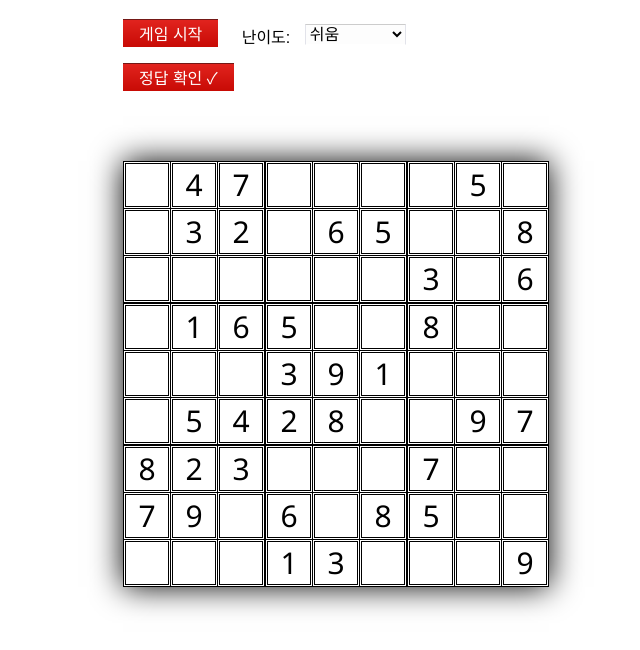
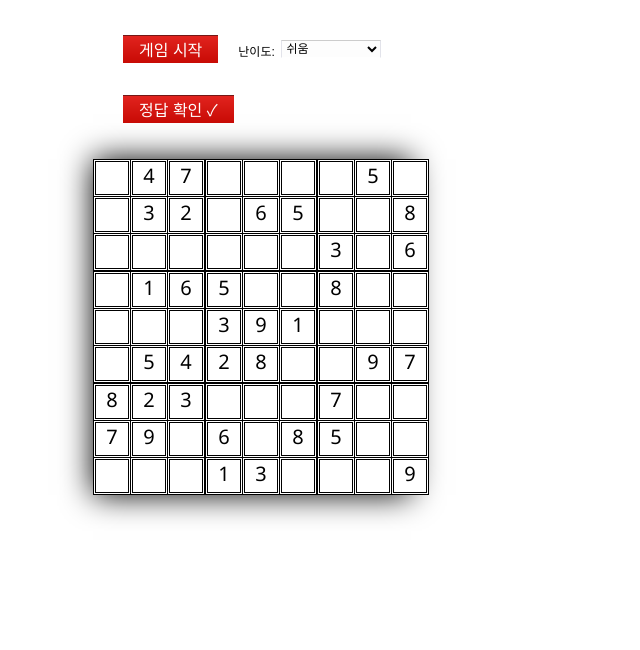
Before and after one commit to szara7678/Sudoku-master, a plain HTML site: page index.html in a window 1280 px wide. Shown: the part 70-720 px from the top of the page, without its empty margins (67-707 px from the left). Drawn offline with Linux system fonts and the light colour scheme; files whose address does not match are found by name.

Commit message:
크기조정6

```diff
--- a/demo.css
+++ b/demo.css
@@ -2,7 +2,7 @@ html,body
 {
     margin: 0;
     padding: 0;
-    overflow: hidden;  /* 스크롤바 제거 */
+    overflow: auto;  /* 스크롤바 제거 */
     width: 100%;       /* 최대 너비 설정 */
     height: 100%;      /* 최대 높이 설정 */
 }
@@ -77,8 +77,9 @@ a:hover
 
 #sudokuBoard
 {
-    width: 426px;
-    margin-left: 40px;
+    width: 318px;
+    margin-left: 10px;
+    margin-top: 20px;
     float: left;
     box-shadow: 0px 0px 30px #000000;
     -moz-box-shadow: 0px 0px 30px rgba(0, 0, 0, 0.51);
@@ -117,16 +118,16 @@ td.boardCellGroupA,td.boardCellGroupB
 
 td.boardCellGroupA td.boardCell
 {
-    width: 44px;
-    height: 44px;
+    width: 32px;
+    height: 32px;
     border: 1px solid #ffffff;
     background-color: #ffffff;
 }
 
 td.boardCellGroupB td.boardCell
 {
-    width: 44px;
-    height: 44px;
+    width: 32px;
+    height: 32px;
     border: 1px solid #ffffff;
     background-color: #ffffff;
 }
@@ -136,14 +137,14 @@ td.boardCellGroupB td.boardCell
     font-family: Segoe UI, Arial;
     text-align: center;
     vertical-align: middle;
-    font-size: 30px;
+    font-size: 20px;
     color: #000000;
 }
 
 .staticValue,.editValue
 {
-    width: 42px;
-    height: 42px;
+    width: 32px;
+    height: 32px;
     padding: 0px;
     margin: 0px;
     border: 1px solid #000000;
@@ -158,8 +159,8 @@ label
 {
     position: relative;
     top: 3px;
-    line-height: 24px;
-    font-size: 16px;
+    line-height: 20px;
+    font-size: 12px;
     color: #000000;
     margin-left: 20px;
 }
@@ -169,7 +170,7 @@ select
     font-family: Arial;
     color: #000000;
     font-weight: normal;
-    font-size: 16px;
+    font-size: 12px;
     border-top: solid 1px #CCCCCC;
     border-left: solid 1px #E2E3EA;
     border-bottom: solid 1px #FFFFFF;
@@ -195,17 +196,16 @@ select
 .editValue input
 {
     font-family: Segoe UI, Arial;
-    font-size: 30px;
+    font-size: 24px;
     color: #f10a0a;
-    width: 44px;
-    /*height: 44px;*/
+    width: 32px;
+    height: 32px;
     padding: 0px;
     border: 0px;
     background: none !important;
     text-align: center;
     vertical-align: middle;
     position: relative;
-    left: -1px;
 }
 
 input[type="submit"]
@@ -239,10 +239,11 @@ input[type="submit"].gameControls
 
 .gameControlSet
 {
-    height: 142px;
+    height: 60px;
     position: relative;
-    top: -8px;
     margin-left: 40px;
+    display: flex;        /* Flexbox 모델을 사용하여 자식 요소들을 행으로 배치 */
+    align-items: center;  /* 자식 요소들을 세로 중앙에 맞춤 */
 }
 
 #buttonSolve
@@ -283,6 +284,7 @@ small
     font-size: 18px;
     font-weight: bold;
     color: #000000;
+    margin-left: 20px;
 }
 
 .errorsFound
@@ -290,6 +292,7 @@ small
     font-size: 18px;
     font-weight: bold;
     color: #f10a0a;
+    margin-left: 20px;
 }
 
 .error
--- a/index.html
+++ b/index.html
@@ -10,7 +10,7 @@
         <meta name="msapplication-starturl" content="https://internetexplorer.github.io/Sudoku/" />
         <meta name="msapplication-navbutton-color" content="#C40502" />
         <meta http-equiv="X-UA-Compatible" content="IE=edge" />
-        <meta name="viewport" content="width=device-width, initial-scale=0.7">
+        <meta name="viewport" content="width=device-width, initial-scale=1.0">
         <link rel="stylesheet" type="text/css" href="demo.css" />
 	<link rel="shortcut icon" href="icon.ico" type="image/x-icon" />
     </head>
@@ -38,7 +38,9 @@
                                 <option value="4">매우 어려움</option>
                                 <option value="5">전문가</option>
                             </select>
-<br/>                    <input id="checkButton" type="submit" value="정답 확인 &#x2713;" class="gameControls"/>
+                        </div>
+                    <div class="gameControlSet">
+                            <input id="checkButton" type="submit" value="정답 확인 &#x2713;" class="gameControls"/>
                             <span id="errorsFound" class="errorsFound" style="display: none;" role="tab" aria-selected="true" aria-controls="ErrorsFound" tabindex="300">실수가 있어요!</span>
                             <span id="noErrors" class="noErrors" style="display: none;" role="tab" aria-selected="true" aria-controls="NoErrorsFound" tabindex="400">LOOKIN GOOD</span>
 <!--                            <input id="solveButton" type="submit" value="정답 보여주기" class="gameControls"/>-->
```
